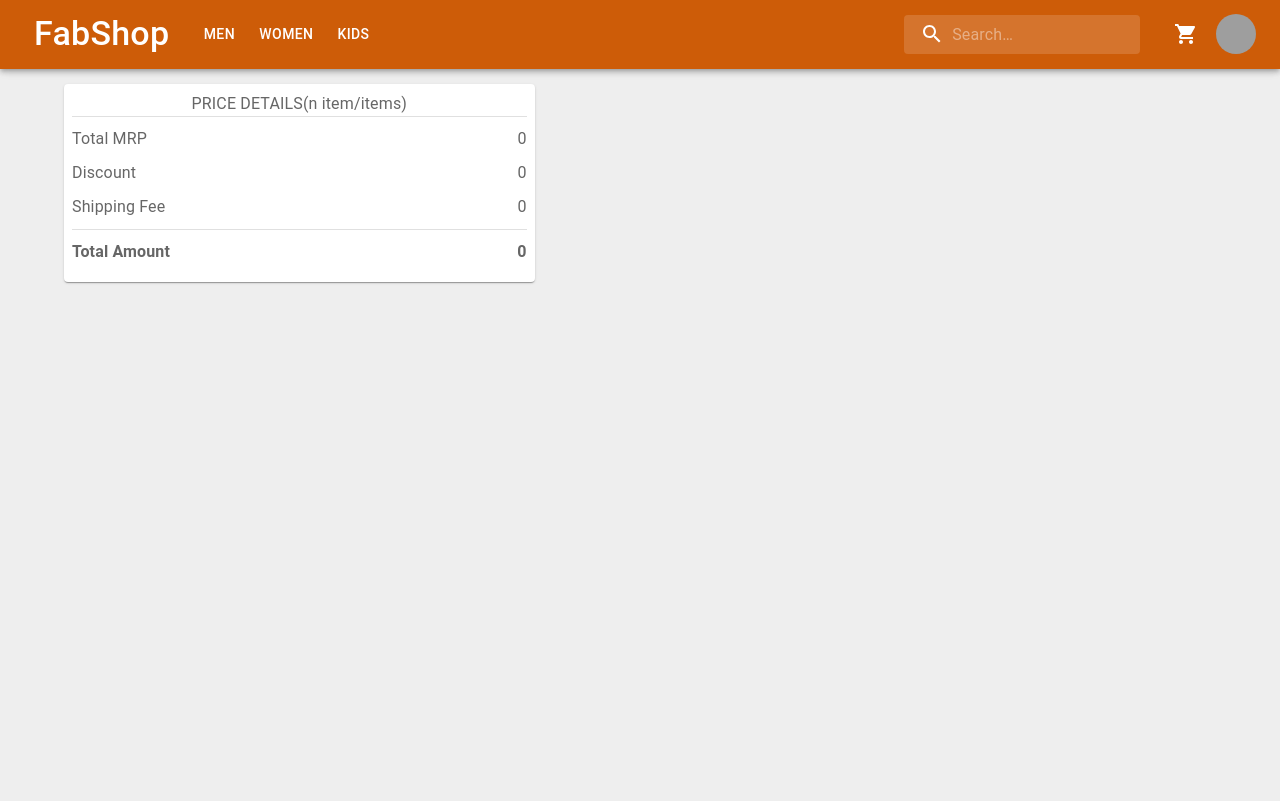
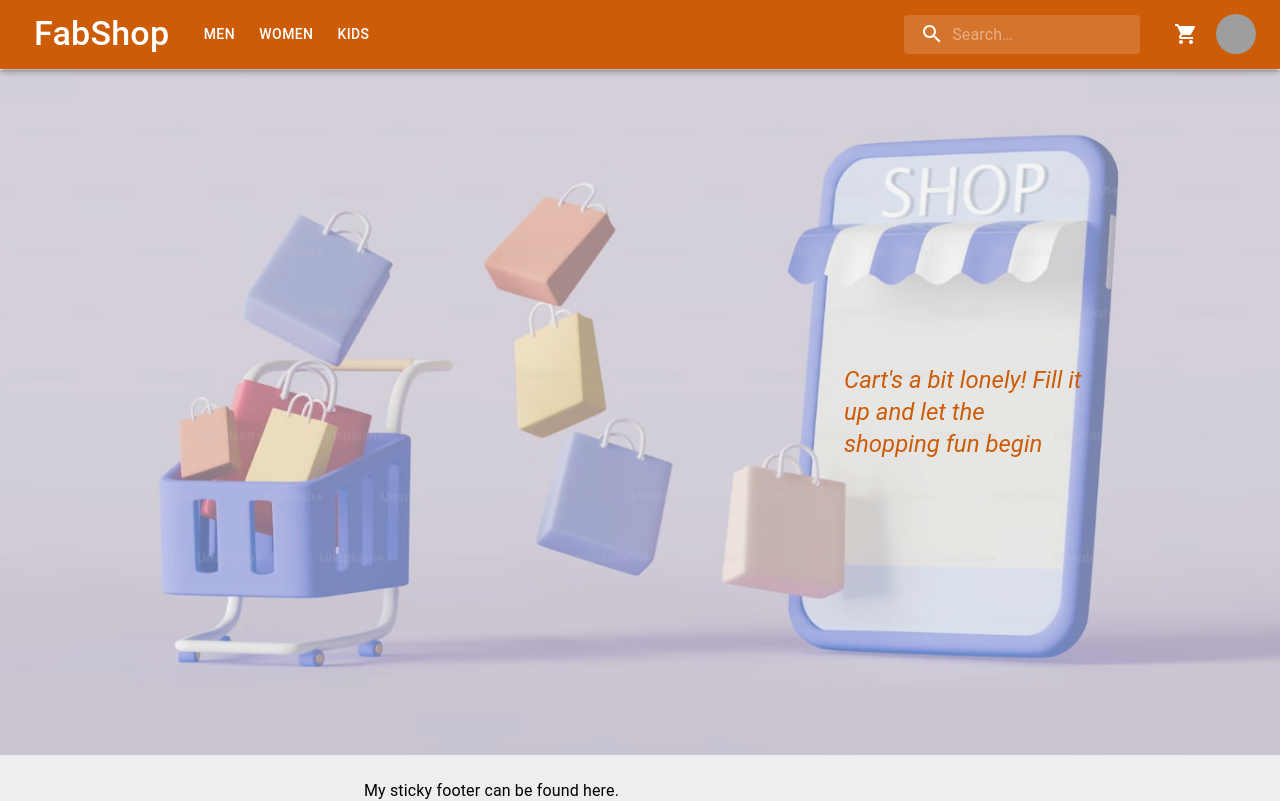
Before and after one commit to chauhanshilpa/FabShop, a React (Create React App) app: page /cart in a window 1280 px wide. Shown: the top 801 px of the page. Built offline with nearby package versions, Linux system fonts and the light colour scheme; grey boxes are pictures that could not be loaded.

Commit message:
Make add to cart button working in single product

```diff
--- /dev/null
+++ b/src/components/empty__cart/EmptyCart.css
@@ -0,0 +1,21 @@
+.empty-cart-container {
+  position: relative;
+  display: flex;
+  align-items: center;
+}
+
+.empty-cart-container img {
+  position: relative;
+  object-fit: fill;
+  opacity: 0.6;
+}
+
+.empty-cart-text {
+  width: 15rem;
+  position: absolute;
+  display: block;
+  text-align: left;
+  right: 0;
+  margin-right: 12.25rem;
+  color: #cd5c08;
+}
--- /dev/null
+++ b/src/components/empty__cart/EmptyCart.tsx
@@ -0,0 +1,24 @@
+import React from 'react'
+import "./EmptyCart.css"
+import Box from "@mui/material/Box";
+import Typography from "@mui/material/Typography";
+import empty_cart from "../../api/assets/empty_cart.jpg"
+import Image from '../display_Image/Image';
+
+const EmptyCart = () => {
+  return (
+    <Box className="empty-cart-container">
+      <Image src={empty_cart} alt="empty wishlist" />
+      <Box className="empty-cart-text">
+        <Typography
+          variant="h5"
+          sx={{ fontWeight: "regular", fontStyle: "italic" }}
+        >
+          Cart's a bit lonely! Fill it up and let the shopping fun begin
+        </Typography>
+      </Box>
+    </Box>
+  );
+}
+
+export default EmptyCart
--- a/src/components/empty_wishlist/EmptyWishlist.css
+++ b/src/components/empty_wishlist/EmptyWishlist.css
@@ -12,9 +12,9 @@
 
 .empty-wishlist-container .empty-wishlist-text {
   width: 20rem;
-  height: 20rem;
+  display: inline;
   position: absolute;
-  text-align: right;
+  text-align: left;
   right: 0;
   margin-right: 6.25rem;
   color: #cd5c08;
--- a/src/pages/cart/Cart.tsx
+++ b/src/pages/cart/Cart.tsx
@@ -7,7 +7,7 @@ import CartProductCard from "../../components/cart_data/CartProductCard";
 import CartPriceDetails from "../../components/cart_data/CartPriceDetails";
 import { styled } from "@mui/material/styles";
 import Paper from "@mui/material/Paper";
-
+import EmptyCart from "../../components/empty__cart/EmptyCart";
 interface Props {
   cartProductsList: Product[];
 }
@@ -22,6 +22,8 @@ const Item = styled(Paper)(({ theme }) => ({
 
 const Cart = ({ cartProductsList }: Props) => {
   return (
+    <>
+      {cartProductsList.length > 0 ? (
         <Box sx={{ flexGrow: 1 }} className="main cart">
           <Container>
             <Grid container spacing={2} sx={{ display: "flex" }}>
@@ -40,6 +42,10 @@ const Cart = ({ cartProductsList }: Props) => {
             </Grid>
           </Container>
         </Box>
+      ) : (
+        <EmptyCart />
+      )}
+    </>
   );
 };
 
--- a/src/pages/single_product/SingleProduct.tsx
+++ b/src/pages/single_product/SingleProduct.tsx
@@ -1,4 +1,5 @@
 import { useState, useEffect } from "react";
+import { useNavigate } from "react-router-dom";
 import "./SingleProduct.css";
 import { useLocation, useParams } from "react-router";
 import Box from "@mui/material/Box";
@@ -21,7 +22,6 @@ import {
   addItemToCart,
   getCartProductsList,
 } from "../../api/api";
-
 interface Props {
   activeUserId: string;
   setWishlistProductsList: (value: React.SetStateAction<Product[]>) => void;
@@ -34,27 +34,13 @@ const SingleProduct = ({
   setCartProductsList,
 }: Props) => {
   const [isProductInWishlist, setIsProductInWishlist] = useState(false);
+  const [isProductInCart, setIsProductInCart] = useState(false);
 
   const { state } = useLocation();
   const product: Product = state?.product;
   let { product_id } = useParams();
   const productId: string = product_id!;
-
-  async function handleWishlist() {
-    if (isProductInWishlist) {
-      await removeItemFromWishlist(activeUserId, productId);
-    } else {
-      await addItemToWishlist(activeUserId, productId);
-    }
-    const response = await getWishlist(activeUserId);
-    setWishlistProductsList(response);
-  }
-
-  async function addToCart() {
-    await addItemToCart(activeUserId, productId);
-    const response = await getCartProductsList(activeUserId);
-    setCartProductsList(response)
-  }
+  const navigate = useNavigate();
 
   useEffect(() => {
     async function isWishlistIncludesProduct() {
@@ -63,7 +49,30 @@ const SingleProduct = ({
       setIsProductInWishlist(isWishlisted);
     }
     isWishlistIncludesProduct();
+
+    async function isCartIncludesProduct() {
+      const response = await getCartProductsList(activeUserId);
+      const isInCart = response.some((product) => product.id === productId);
+      setIsProductInCart(isInCart);
+    }
+    isCartIncludesProduct();
   });
+
+  async function handleWishlist() {
+    isProductInWishlist
+      ? await removeItemFromWishlist(activeUserId, productId)
+      : await addItemToWishlist(activeUserId, productId);
+    const response = await getWishlist(activeUserId);
+    setWishlistProductsList(response);
+  }
+
+  async function addToCart() {
+    isProductInCart
+      ? navigate("/cart")
+      : await addItemToCart(activeUserId, productId);
+    const response = await getCartProductsList(activeUserId);
+    setCartProductsList(response);
+  }
 
   return (
     <Box className="single-product main">
@@ -113,7 +122,7 @@ const SingleProduct = ({
                 variant="contained"
                 onClick={addToCart}
               >
-                Add to cart
+                {isProductInCart ? "Go to cart " : "Add To cart"}
               </Button>
               <Button
                 className={`add-to-wishlist-button ${
```
Also changed, not shown: src/api/assets/empty_cart.jpg (added). Lines whose indentation alone changed are shown as unchanged.
